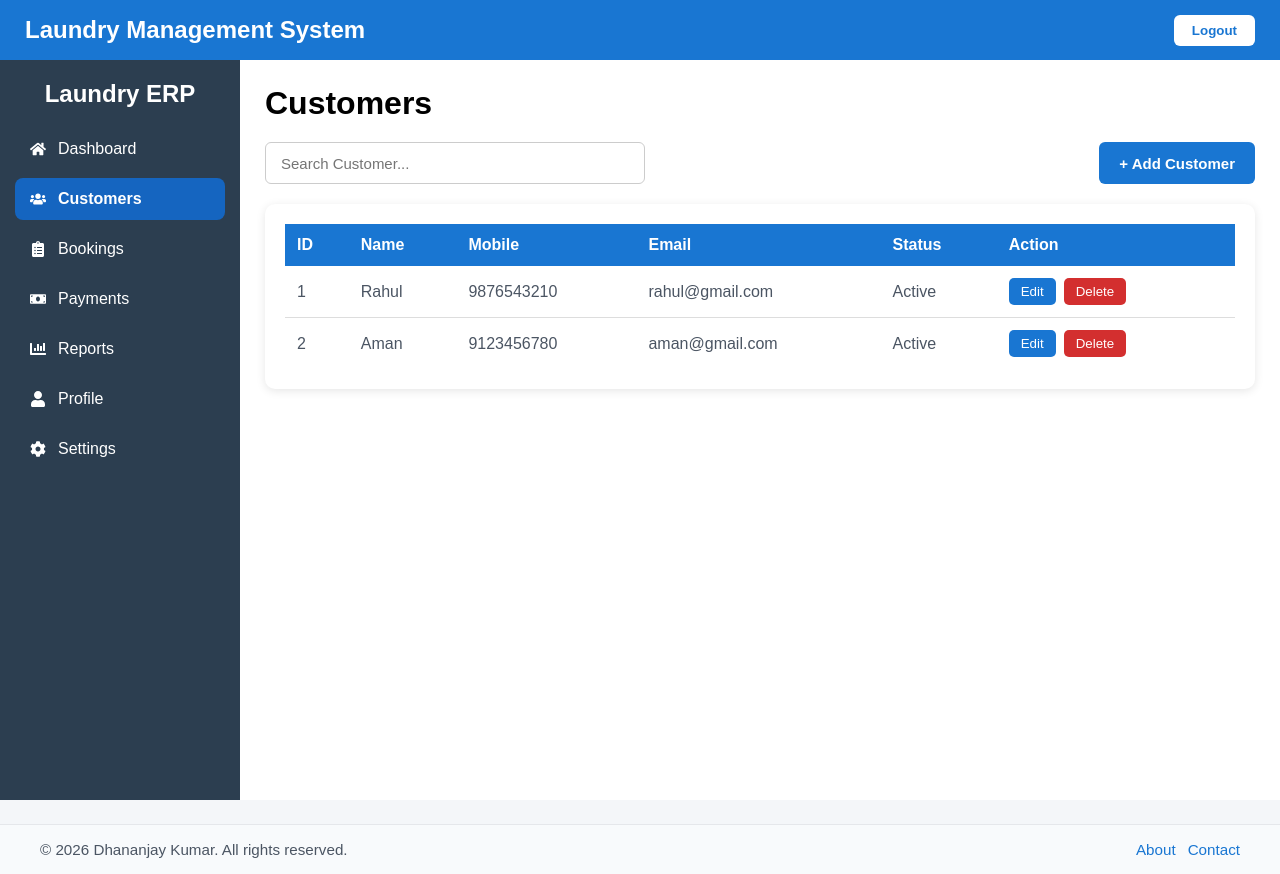
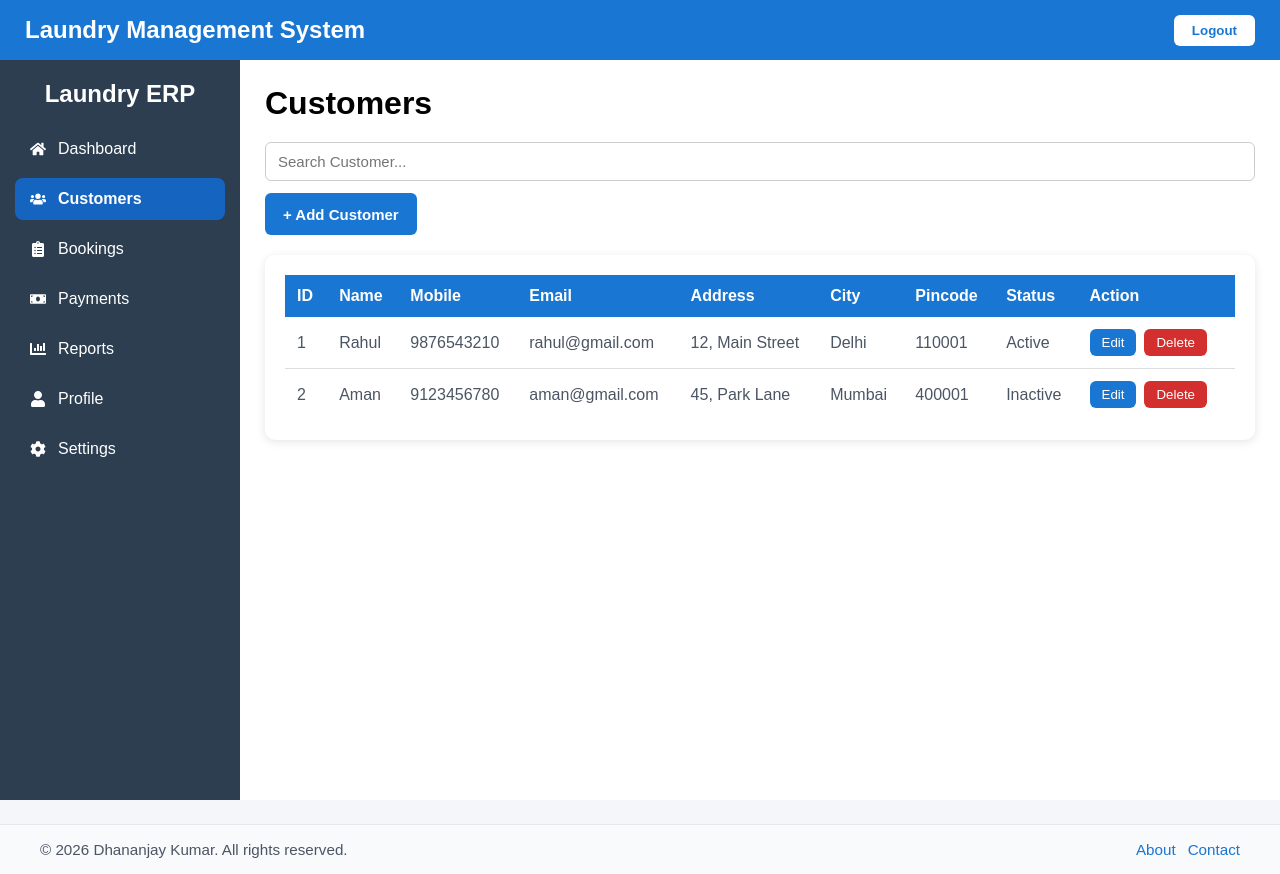
Before and after one commit to Er-Dhananjaykumar/Laundry-react, a React (Vite) app: page /customers in a window 1280 px wide. Built offline with nearby package versions, Linux system fonts and the light colour scheme; sample sign-in values are in the browser's storage.

Commit message:
Customers form and modal updated

```diff
--- a/src/components/Customer/CustomerForm.jsx
+++ b/src/components/Customer/CustomerForm.jsx
@@ -1,78 +1,128 @@
-import { useState } from "react";
+import { useEffect, useState } from "react";
 
-function CustomerForm({ onSave, onCancel }) {
-  const [name, setName] = useState("");
-  const [mobile, setMobile] = useState("");
-  const [email, setEmail] = useState("");
+const initialFormState = {
+  name: "",
+  mobile: "",
+  email: "",
+  address: "",
+  city: "",
+  pincode: "",
+  status: "Active",
+};
 
-  function handleSubmit(e) {
+function CustomerForm({ initialValues, onSave, onCancel }) {
+  const [formData, setFormData] = useState(initialFormState);
+  const [errors, setErrors] = useState({});
+
+  useEffect(() => {
+    if (initialValues) {
+      setFormData({ ...initialFormState, ...initialValues });
+    } else {
+      setFormData(initialFormState);
+    }
+    setErrors({});
+  }, [initialValues]);
+
+  const handleChange = (e) => {
+    const { name, value } = e.target;
+    setFormData((prev) => ({ ...prev, [name]: value }));
+    setErrors((prev) => ({ ...prev, [name]: "" }));
+  };
+
+  const validate = () => {
+    const nextErrors = {};
+    const trimmedData = {
+      name: formData.name.trim(),
+      mobile: formData.mobile.trim(),
+      email: formData.email.trim(),
+      address: formData.address.trim(),
+      city: formData.city.trim(),
+      pincode: formData.pincode.trim(),
+      status: formData.status.trim(),
+    };
+
+    if (!trimmedData.name) nextErrors.name = "Customer name is required";
+    if (!trimmedData.mobile) nextErrors.mobile = "Mobile number is required";
+    if (!/^[^\s@]+@[^\s@]+\.[^\s@]+$/.test(trimmedData.email)) nextErrors.email = "Valid email is required";
+    if (!trimmedData.address) nextErrors.address = "Address is required";
+    if (!trimmedData.city) nextErrors.city = "City is required";
+    if (!/^\d{6}$/.test(trimmedData.pincode)) nextErrors.pincode = "Pincode must be 6 digits";
+    if (!trimmedData.status) nextErrors.status = "Status is required";
+
+    setErrors(nextErrors);
+    return Object.keys(nextErrors).length === 0;
+  };
+
+  const handleSubmit = (e) => {
     e.preventDefault();
 
-    const trimmedName = name.trim();
-    const trimmedMobile = mobile.trim();
-    const trimmedEmail = email.trim();
-
-    if (!trimmedName || !trimmedMobile || !trimmedEmail) {
-      alert("Please fill all fields");
+    if (!validate()) {
       return;
     }
 
     onSave({
-      id: Date.now(),
-      name: trimmedName,
-      mobile: trimmedMobile,
-      email: trimmedEmail,
-      status: "Active",
+      ...formData,
+      name: formData.name.trim(),
+      mobile: formData.mobile.trim(),
+      email: formData.email.trim(),
+      address: formData.address.trim(),
+      city: formData.city.trim(),
+      pincode: formData.pincode.trim(),
+      status: formData.status.trim(),
     });
-
-    setName("");
-    setMobile("");
-    setEmail("");
-  }
+  };
 
   return (
     <form onSubmit={handleSubmit} className="customer-form">
+      <div className="form-grid">
+        <div>
+          <input name="name" placeholder="Customer Name" value={formData.name} onChange={handleChange} />
+          {errors.name && <span className="form-error">{errors.name}</span>}
+        </div>
 
-            <input
-                type="text"
-                placeholder="Customer Name"
-                value={name}
-                onChange={(e) => setName(e.target.value)}
-            />
+        <div>
+          <input name="mobile" placeholder="Mobile Number" value={formData.mobile} onChange={handleChange} />
+          {errors.mobile && <span className="form-error">{errors.mobile}</span>}
+        </div>
 
-            <input
-                type="text"
-                placeholder="Mobile Number"
-                value={mobile}
-                onChange={(e) => setMobile(e.target.value)}
-            />
+        <div>
+          <input name="email" type="email" placeholder="Email" value={formData.email} onChange={handleChange} />
+          {errors.email && <span className="form-error">{errors.email}</span>}
+        </div>
 
-            <input
-                type="email"
-                placeholder="Email"
-                value={email}
-                onChange={(e) => setEmail(e.target.value)}
-            />
+        <div>
+          <input name="address" placeholder="Address" value={formData.address} onChange={handleChange} />
+          {errors.address && <span className="form-error">{errors.address}</span>}
+        </div>
+
+        <div>
+          <input name="city" placeholder="City" value={formData.city} onChange={handleChange} />
+          {errors.city && <span className="form-error">{errors.city}</span>}
+        </div>
+
+        <div>
+          <input name="pincode" placeholder="Pincode" value={formData.pincode} onChange={handleChange} />
+          {errors.pincode && <span className="form-error">{errors.pincode}</span>}
+        </div>
+
+        <div>
+          <select name="status" value={formData.status} onChange={handleChange}>
+            <option value="Active">Active</option>
+            <option value="Inactive">Inactive</option>
+          </select>
+          {errors.status && <span className="form-error">{errors.status}</span>}
+        </div>
+      </div>
 
       <div className="form-buttons">
-
-                <button
-                    type="submit"
-                    className="save-btn"
-                >
+        <button type="submit" className="save-btn">
           Save Customer
         </button>
 
-                <button
-                    type="button"
-                    className="cancel-btn"
-                    onClick={onCancel}
-                >
+        <button type="button" className="cancel-btn" onClick={onCancel}>
           Cancel
         </button>
-
       </div>
-
     </form>
   );
 }
--- /dev/null
+++ b/src/components/Customer/CustomerSearch.jsx
@@ -0,0 +1,18 @@
+function CustomerSearch({ value, onChange, onAddClick }) {
+  return (
+    <div className="customer-toolbar">
+      <input
+        type="text"
+        placeholder="Search Customer..."
+        value={value}
+        onChange={(e) => onChange(e.target.value)}
+      />
+
+      <button type="button" onClick={onAddClick}>
+        + Add Customer
+      </button>
+    </div>
+  );
+}
+
+export default CustomerSearch;
--- a/src/components/Customer/CustomerTable.jsx
+++ b/src/components/Customer/CustomerTable.jsx
@@ -1,5 +1,6 @@
-function CustomerTable({ customers }) {
+function CustomerTable({ customers, onEdit, onDelete }) {
   return (
+    <div className="table-wrapper">
       <table className="customer-table">
         <thead>
           <tr>
@@ -7,31 +8,42 @@ function CustomerTable({ customers }) {
             <th>Name</th>
             <th>Mobile</th>
             <th>Email</th>
+            <th>Address</th>
+            <th>City</th>
+            <th>Pincode</th>
             <th>Status</th>
             <th>Action</th>
           </tr>
         </thead>
 
         <tbody>
-        {customers.map(({ id, name, mobile, email, status }) => (
+          {customers.map((customer) => {
+            const { id, name, mobile, email, address, city, pincode, status } = customer;
+
+            return (
               <tr key={id}>
                 <td>{id}</td>
                 <td>{name}</td>
                 <td>{mobile}</td>
                 <td>{email}</td>
+                <td>{address}</td>
+                <td>{city}</td>
+                <td>{pincode}</td>
                 <td>{status}</td>
                 <td>
-              <button type="button" className="action-btn edit-btn">
+                  <button type="button" className="action-btn edit-btn" onClick={() => onEdit(customer)}>
                     Edit
                   </button>
-              <button type="button" className="action-btn delete-btn">
+                  <button type="button" className="action-btn delete-btn" onClick={() => onDelete(id)}>
                     Delete
                   </button>
                 </td>
               </tr>
-        ))}
+            );
+          })}
         </tbody>
       </table>
+    </div>
   );
 }
 
--- /dev/null
+++ b/src/hooks/useAuth.js
@@ -0,0 +1 @@
+export { useAuth } from "../context/AuthContext";
--- a/src/pages/Customers.jsx
+++ b/src/pages/Customers.jsx
@@ -1,8 +1,9 @@
-import { useState } from "react";
+import { useMemo, useState } from "react";
 import "../styles/customer.css";
 import CustomerTable from "../components/Customer/CustomerTable";
 import CustomerForm from "../components/Customer/CustomerForm";
 import CustomerModal from "../components/Customer/CustomerModal";
+import CustomerSearch from "../components/Customer/CustomerSearch";
 
 const initialCustomers = [
   {
@@ -10,6 +11,9 @@ const initialCustomers = [
     name: "Rahul",
     mobile: "9876543210",
     email: "rahul@gmail.com",
+    address: "12, Main Street",
+    city: "Delhi",
+    pincode: "110001",
     status: "Active",
   },
   {
@@ -17,40 +21,91 @@ const initialCustomers = [
     name: "Aman",
     mobile: "9123456780",
     email: "aman@gmail.com",
-    status: "Active",
+    address: "45, Park Lane",
+    city: "Mumbai",
+    pincode: "400001",
+    status: "Inactive",
   },
 ];
 
 function Customers() {
   const [customers, setCustomers] = useState(initialCustomers);
+  const [searchTerm, setSearchTerm] = useState("");
   const [isModalOpen, setIsModalOpen] = useState(false);
+  const [editingCustomer, setEditingCustomer] = useState(null);
 
-  const openModal = () => setIsModalOpen(true);
-  const closeModal = () => setIsModalOpen(false);
+  const openModal = () => {
+    setEditingCustomer(null);
+    setIsModalOpen(true);
+  };
 
-  const addCustomer = (customer) => {
-    setCustomers((prevCustomers) => [...prevCustomers, customer]);
+  const closeModal = () => {
+    setIsModalOpen(false);
+    setEditingCustomer(null);
+  };
+
+  const handleSave = (customer) => {
+    if (editingCustomer) {
+      setCustomers((prevCustomers) =>
+        prevCustomers.map((item) => (item.id === editingCustomer.id ? { ...item, ...customer } : item))
+      );
+    } else {
+      setCustomers((prevCustomers) => [
+        {
+          ...customer,
+          id: Date.now(),
+        },
+        ...prevCustomers,
+      ]);
+    }
+
     closeModal();
   };
+
+  const handleDelete = (id) => {
+    setCustomers((prevCustomers) => prevCustomers.filter((customer) => customer.id !== id));
+  };
+
+  const filteredCustomers = useMemo(() => {
+    const query = searchTerm.trim().toLowerCase();
+
+    if (!query) return customers;
+
+    return customers.filter((customer) =>
+      [customer.name, customer.mobile, customer.email, customer.city, customer.status]
+        .join(" ")
+        .toLowerCase()
+        .includes(query)
+    );
+  }, [customers, searchTerm]);
 
   return (
     <>
       <h1>Customers</h1>
 
-      <div className="customer-toolbar">
-        <input type="text" placeholder="Search Customer..." />
+      <CustomerSearch
+        value={searchTerm}
+        onChange={setSearchTerm}
+        onAddClick={openModal}
+      />
 
-        <button type="button" onClick={openModal}>
-          + Add Customer
-        </button>
+      <div className="customer-card">
+        <CustomerTable
+          customers={filteredCustomers}
+          onEdit={(customer) => {
+            setEditingCustomer(customer);
+            setIsModalOpen(true);
+          }}
+          onDelete={handleDelete}
+        />
       </div>
 
-      <div className="customer-card">
-        <CustomerTable customers={customers} />
-      </div>
-
-      <CustomerModal isOpen={isModalOpen} onClose={closeModal}>
-        <CustomerForm onSave={addCustomer} onCancel={closeModal} />
+      <CustomerModal isOpen={isModalOpen} onClose={closeModal} title={editingCustomer ? "Edit Customer" : "Add Customer"}>
+        <CustomerForm
+          initialValues={editingCustomer}
+          onSave={handleSave}
+          onCancel={closeModal}
+        />
       </CustomerModal>
     </>
   );
--- a/src/styles/customer.css
+++ b/src/styles/customer.css
@@ -1,210 +1,194 @@
-/* Toolbar */
-
-.customer-toolbar{
-    display:flex;
-    justify-content:space-between;
-    align-items:center;
-    margin:20px 0;
+.customer-toolbar {
+  display: flex;
+  justify-content: space-between;
+  align-items: center;
+  gap: 12px;
+  margin: 20px 0;
+  flex-wrap: wrap;
 }
 
-.customer-toolbar input{
-    width:300px;
-    padding:10px;
-    border:1px solid #ccc;
-    border-radius:6px;
+.customer-toolbar input,
+.customer-form input,
+.customer-form select {
+  width: 100%;
+  padding: 10px 12px;
+  border: 1px solid #ccc;
+  border-radius: 6px;
+  font-size: 15px;
+  box-sizing: border-box;
 }
 
-.customer-toolbar button{
-    background:#1976d2;
-    color:white;
-    border:none;
-    padding:10px 18px;
-    border-radius:6px;
-    cursor:pointer;
+.customer-toolbar button {
+  background: #1976d2;
+  color: white;
+  border: none;
+  padding: 10px 18px;
+  border-radius: 6px;
+  cursor: pointer;
+  height: 42px;
+  font-size: 15px;
+  font-weight: 600;
 }
 
-.customer-toolbar button:hover{
-    background:#1565c0;
+.customer-toolbar button:hover {
+  background: #1565c0;
 }
 
-/* Table */
-
-.customer-table{
-    width:100%;
-    border-collapse:collapse;
-    background:#fff;
+.customer-card {
+  background: white;
+  border-radius: 10px;
+  padding: 20px;
+  box-shadow: 0 2px 10px rgba(0, 0, 0, 0.1);
 }
 
-.customer-table th{
-    background:#1976d2;
-    color:white;
-    padding:12px;
+.table-wrapper {
+  overflow-x: auto;
 }
 
-.customer-table td{
-    padding:12px;
-    border-bottom:1px solid #ddd;
+.customer-table {
+  width: 100%;
+  border-collapse: collapse;
+  background: #fff;
+  min-width: 900px;
 }
 
-.customer-table tr:hover{
-    background:#f5f5f5;
+.customer-table th {
+  background: #1976d2;
+  color: white;
+  padding: 12px;
+  text-align: left;
 }
 
-/* Modal */
-
-.modal-overlay{
-    position:fixed;
-    top:0;
-    left:0;
-    width:100%;
-    height:100%;
-    background:rgba(0,0,0,.45);
-
-    display:flex;
-    justify-content:center;
-    align-items:center;
-
-    z-index:1000;
+.customer-table td {
+  padding: 12px;
+  border-bottom: 1px solid #ddd;
 }
 
-.modal{
-
-    width:500px;
-    background:white;
-    border-radius:10px;
-    overflow:hidden;
+.customer-table tr:hover {
+  background: #f5f5f5;
 }
 
-.modal-header{
-
-    background:#1976d2;
-    color:white;
-
-    display:flex;
-    justify-content:space-between;
-    align-items:center;
-
-    padding:15px 20px;
+.modal-overlay {
+  position: fixed;
+  inset: 0;
+  background: rgba(0, 0, 0, 0.45);
+  display: flex;
+  justify-content: center;
+  align-items: center;
+  z-index: 1000;
+  padding: 16px;
 }
 
-.modal-body{
-
-    padding:20px;
+.modal {
+  width: min(100%, 600px);
+  background: white;
+  border-radius: 10px;
+  overflow: hidden;
 }
 
-.close-btn{
-
-    border:none;
-    background:none;
-    color:white;
-    font-size:20px;
-    cursor:pointer;
+.modal-header {
+  background: #1976d2;
+  color: white;
+  display: flex;
+  justify-content: space-between;
+  align-items: center;
+  padding: 15px 20px;
 }
 
-/* Form */
-
-.customer-form{
-
-    display:flex;
-    flex-direction:column;
-    gap:15px;
+.modal-body {
+  padding: 20px;
 }
 
-.customer-form input{
-
-    padding:12px;
-    border:1px solid #ccc;
-    border-radius:6px;
-    font-size:15px;
+.close-btn {
+  border: none;
+  background: none;
+  color: white;
+  font-size: 20px;
+  cursor: pointer;
 }
 
-.form-buttons{
-
-    display:flex;
-    justify-content:flex-end;
-    gap:10px;
-    margin-top:10px;
+.customer-form {
+  display: flex;
+  flex-direction: column;
+  gap: 15px;
 }
 
-.save-btn{
-
-    background:#1976d2;
-    color:white;
-    border:none;
-    padding:10px 18px;
-    border-radius:6px;
-    cursor:pointer;
+.form-grid {
+  display: grid;
+  grid-template-columns: repeat(2, minmax(0, 1fr));
+  gap: 12px;
 }
 
-.save-btn:hover{
-
-    background:#1565c0;
+.form-grid > div {
+  display: flex;
+  flex-direction: column;
+  gap: 6px;
 }
 
-.cancel-btn{
-
-    background:#757575;
-    color:white;
-    border:none;
-    padding:10px 18px;
-    border-radius:6px;
-    cursor:pointer;
+.form-error {
+  color: #d32f2f;
+  font-size: 0.85rem;
 }
 
-.cancel-btn:hover{
-
-    background:#616161;
+.form-buttons {
+  display: flex;
+  justify-content: flex-end;
+  gap: 10px;
+  margin-top: 10px;
 }
 
-.action-btn{
-    padding:6px 12px;
-    border:none;
-    border-radius:5px;
-    cursor:pointer;
-    color:white;
-    margin-right:8px;
+.save-btn,
+.cancel-btn,
+.action-btn {
+  border: none;
+  padding: 10px 18px;
+  border-radius: 6px;
+  cursor: pointer;
 }
 
-.edit-btn{
-    background:#1976d2;
+.save-btn {
+  background: #1976d2;
+  color: white;
 }
 
-.delete-btn{
-    background:#d32f2f;
+.save-btn:hover {
+  background: #1565c0;
 }
 
-
-
-.customer-toolbar input{
-
-    width:380px;
-
-    height:42px;
-
-    padding:0 15px;
-
-    font-size:15px;
+.cancel-btn {
+  background: #757575;
+  color: white;
 }
 
-.customer-toolbar button{
-
-    height:42px;
-
-    padding:0 20px;
-
-    font-size:15px;
-
-    font-weight:600;
+.cancel-btn:hover {
+  background: #616161;
 }
 
-.customer-card{
+.action-btn {
+  padding: 6px 12px;
+  color: white;
+  margin-right: 8px;
+}
 
-    background:white;
+.edit-btn {
+  background: #1976d2;
+}
 
-    border-radius:10px;
+.delete-btn {
+  background: #d32f2f;
+}
 
-    padding:20px;
+@media (max-width: 768px) {
+  .form-grid {
+    grid-template-columns: 1fr;
+  }
 
-    box-shadow:0 2px 10px rgba(0,0,0,.1);
+  .customer-toolbar {
+    flex-direction: column;
+    align-items: stretch;
+  }
 
+  .customer-toolbar button {
+    width: 100%;
+  }
 }
```
Also changed, not shown: src/components/Customer/CustomerModal.jsx (+7 -21 lines). Lines whose indentation alone changed are shown as unchanged.
